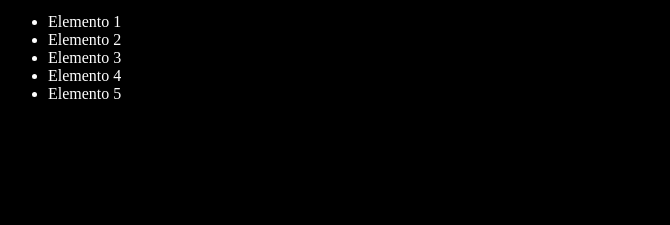
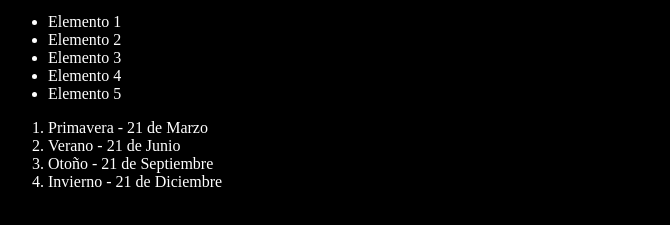
Before and after one commit to maeb10/youtube-git, a plain HTML site: page index.html in a window 1280 px wide. Shown: the part 101-326 px from the top of the page, without its empty margins (0-670 px from the left). Drawn offline with Linux system fonts and the light colour scheme; a script that the page names is missing.

Commit message:
Agregando estaciones del año con fecha de inicio

```diff
--- a/index.html
+++ b/index.html
@@ -18,6 +18,12 @@
         <li>Elemento 4</li>
         <li>Elemento 5</li>
     </ul>
+    <ol>
+        <li>Primavera - 21 de Marzo</li>
+        <li>Verano - 21 de Junio</li>
+        <li>Otoño - 21 de Septiembre</li>
+        <li>Invierno - 21 de Diciembre</li>
+    </ol>
     <script src="index.js"></script>
 </body>
 
```
